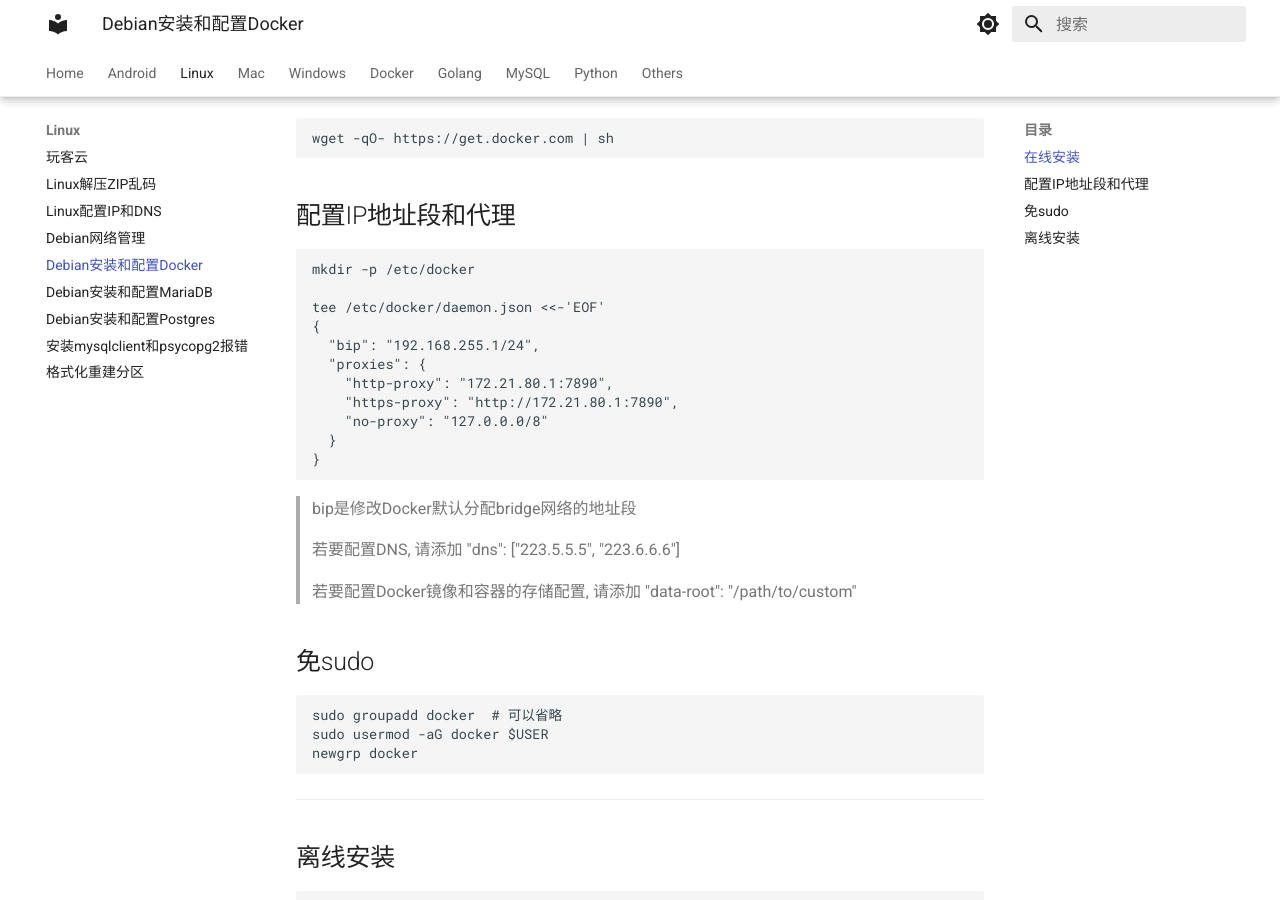
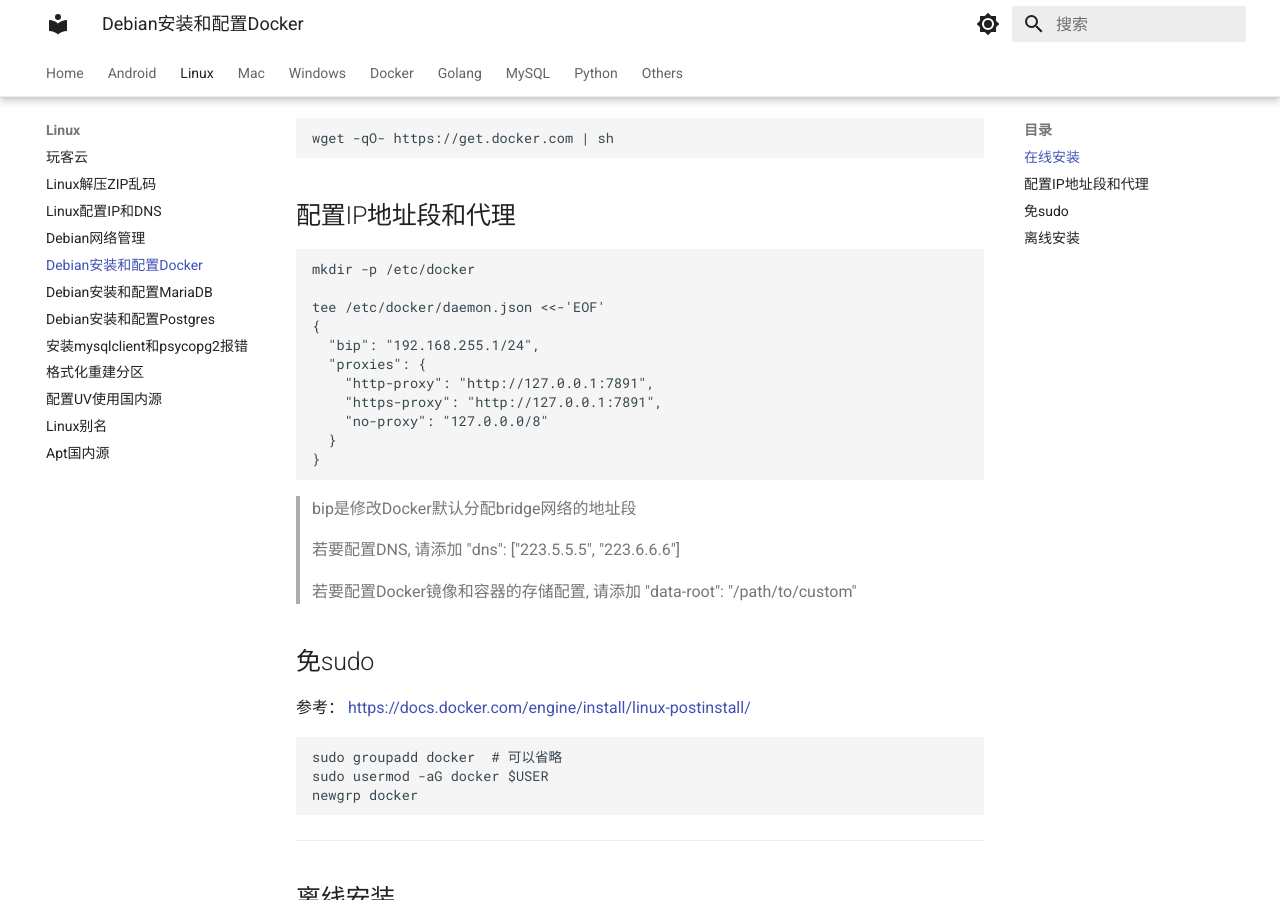
Before and after one commit to gfourdx/mydocs, an MkDocs documentation site: the page built from docs/linux/Debian安装和配置Docker.md, in a window 1280 px wide and 900 px high, scrolled down 320 px. Built offline with MkDocs 1.6.1 and Material for MkDocs 9.7.7, drawn with Linux system fonts in a browser that asks for light colours.

Commit message:
更新文档

````diff
--- a/docs/linux/Debian安装和配置Docker.md
+++ b/docs/linux/Debian安装和配置Docker.md
@@ -24,8 +24,8 @@
 {
   "bip": "192.168.255.1/24",
   "proxies": {
-    "http-proxy": "172.21.80.1:7890",
-    "https-proxy": "http://172.21.80.1:7890",
+    "http-proxy": "http://127.0.0.1:7891",
+    "https-proxy": "http://127.0.0.1:7891",
     "no-proxy": "127.0.0.0/8"
   }
 }
@@ -38,6 +38,8 @@
 > 若要配置Docker镜像和容器的存储配置, 请添加 "data-root": "/path/to/custom"
 
 ## 免sudo
+
+参考： https://docs.docker.com/engine/install/linux-postinstall/
 
 ```
 sudo groupadd docker  # 可以省略
--- a/mkdocs.yml
+++ b/mkdocs.yml
@@ -70,6 +70,9 @@
     - linux/Debian安装和配置Postgres.md
     - linux/安装mysqlclient和psycopg2报错.md
     - linux/U盘格式化分区自动挂载.md
+    - linux/配置UV使用国内源.md
+    - linux/别名.md
+    - linux/apt国内源.md
   - Mac:
     - mac/MacOS软件.md
     - mac/设置Mac的Hostname.md
@@ -85,7 +88,10 @@
     - windows/Hyper-v Linux虚拟机全屏.md
     - windows/手动安装WSL.md
     - windows/WSL使用Debian启动Docker报错.md
+    - windows/WSL服务批量管理.md
+    - windows/WSL快捷配置代理.md
   - Docker:
+    - docker/container_cmd.md
     - docker/vscode-docker-dev_v1.md
     - docker/vscode-docker-dev_v2.md
   - Golang:
````
Also changed, not shown: docs/docker/container_cmd.md (added, +29 -0 lines), docs/linux/apt国内源.md (added, +5 -0 lines), docs/linux/别名.md (added, +10 -0 lines), docs/linux/配置UV使用国内源.md (added, +5 -0 lines), docs/windows/WSL快捷配置代理.md (added, +23 -0 lines), docs/windows/WSL服务批量管理.md (added, +13 -0 lines).
